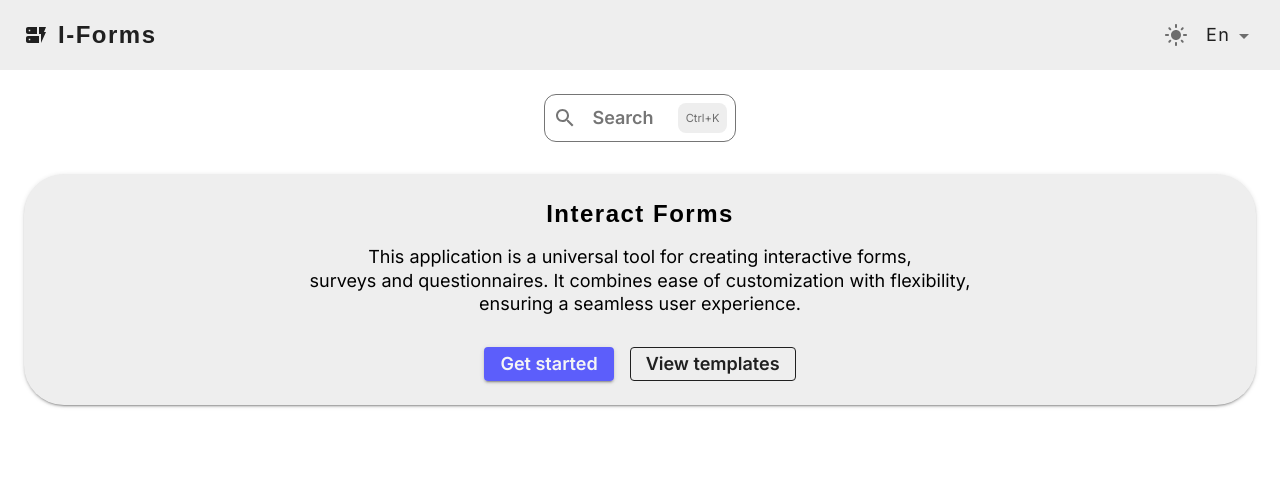
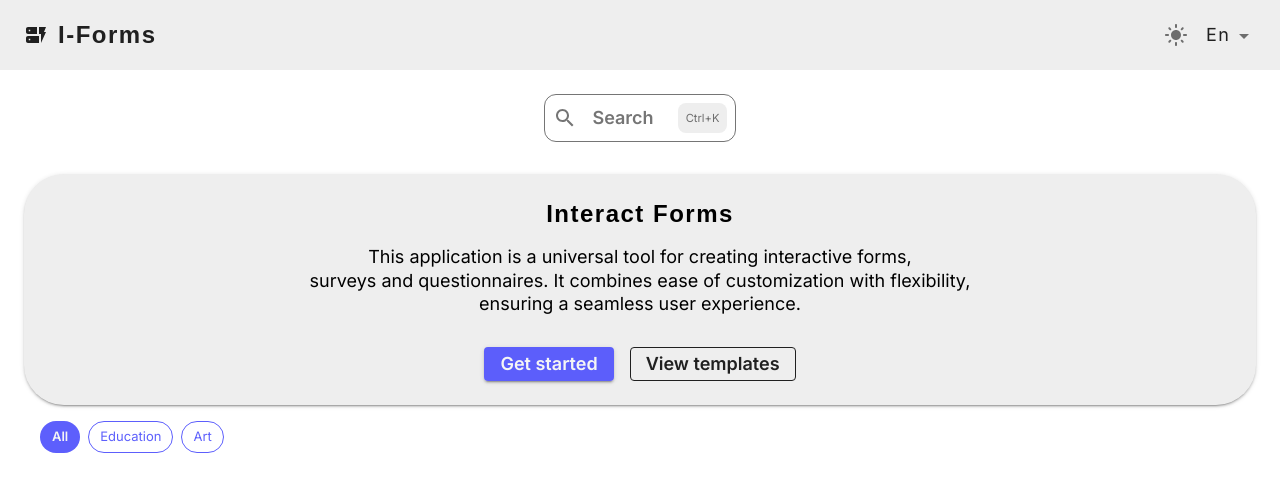
Before and after one commit to krisPosashkova/interact-forms, a Next.js app: page /en in a window 1280 px wide. Shown: the top 492 px of the page. Built offline with nearby package versions, Linux system fonts and the light colour scheme; a web font is replaced by a local one.

Commit message:
add tags

```diff
--- a/src/app/[locale]/page.tsx
+++ b/src/app/[locale]/page.tsx
@@ -1,5 +1,6 @@
 import Banner from "@/components/Banner/Banner";
 import PageLayout from "@/components/Layout/PageLayout";
+import TemplatesList from "@/components/TemplatesList";
 
 import { Container } from "@mui/material";
 export default function Home() {
@@ -7,6 +8,7 @@ export default function Home() {
         <PageLayout>
             <Container maxWidth="xl">
                 <Banner />
+                <TemplatesList />
             </Container>
         </PageLayout>
     );
--- a/src/app/[locale]/template/[id]/page.tsx
+++ b/src/app/[locale]/template/[id]/page.tsx
@@ -4,7 +4,7 @@ import { Container, Typography } from "@mui/material";
 type Props = {
     params: Promise<{ id: string }>;
 };
-export default async function Template({ params }: Props) {
+export default async function TemplatePage({ params }: Props) {
     const { id } = await params;
     return (
         <PageLayout>
--- /dev/null
+++ b/src/components/TemplatesList/index.tsx
@@ -0,0 +1,13 @@
+import TagsList from "@/components/UI/Tags/TagsList";
+
+export default function TemplatesList() {
+    const mockTags = [
+        { id: 1, name: "Education" },
+        { id: 2, name: "Art" },
+    ];
+    return (
+        <>
+            <TagsList tags={mockTags} />
+        </>
+    );
+}
--- /dev/null
+++ b/src/components/UI/Tags/Tag.tsx
@@ -0,0 +1,31 @@
+"use client";
+import { memo } from "react";
+import { Chip } from "@mui/material";
+import { Link } from "@/i18n/routing";
+import { useActiveTag } from "@/hooks/useActiveTag";
+
+interface TagProps {
+    id?: number | string;
+    label: string;
+}
+
+const Tag = ({ id, label }: TagProps) => {
+    const { hrefTag, isActive } = useActiveTag(id);
+
+    return (
+        <Chip
+            label={label}
+            component={Link}
+            href={hrefTag}
+            variant={isActive ? "filled" : "outlined"}
+            clickable
+            color="primary"
+            sx={{
+                fontWeight: isActive ? "bold" : "normal",
+                borderColor: isActive ? "secondary.main" : "primary.main",
+            }}
+        />
+    );
+};
+
+export default memo(Tag);
--- /dev/null
+++ b/src/components/UI/Tags/TagsList.tsx
@@ -0,0 +1,27 @@
+import { memo } from "react";
+import { Stack } from "@mui/material";
+import Tag from "./Tag";
+
+interface TagsListProps {
+    tags: { id: number | string; name: string }[];
+}
+
+const TagsList = ({ tags }: TagsListProps) => {
+    return (
+        <Stack
+            direction="row"
+            flexWrap="wrap"
+            gap={1}
+            p={2}
+            component="nav"
+            aria-label="tags navigation"
+        >
+            <Tag label="All" />
+            {tags.map((tag) => (
+                <Tag key={tag.id} id={tag.id} label={tag.name} />
+            ))}
+        </Stack>
+    );
+};
+
+export default memo(TagsList);
--- /dev/null
+++ b/src/hooks/useActiveTag.tsx
@@ -0,0 +1,15 @@
+import { usePathname } from "next/navigation";
+
+export function useActiveTag(id?: number | string) {
+    const pathname = usePathname();
+
+    const hrefTag = !id ? "/" : `/tags/${id}`;
+
+    const pathWithoutLocale = pathname.replace(/^\/[a-z]{2}(?=\/|$)/, "");
+
+    const isActive = !id
+        ? pathWithoutLocale === "/" || pathWithoutLocale === ""
+        : pathWithoutLocale === `/tags/${id}`;
+
+    return { hrefTag, isActive };
+}
```
Also changed, not shown: src/app/[locale]/tags/[id]/page.tsx (added, +21 -0 lines).
